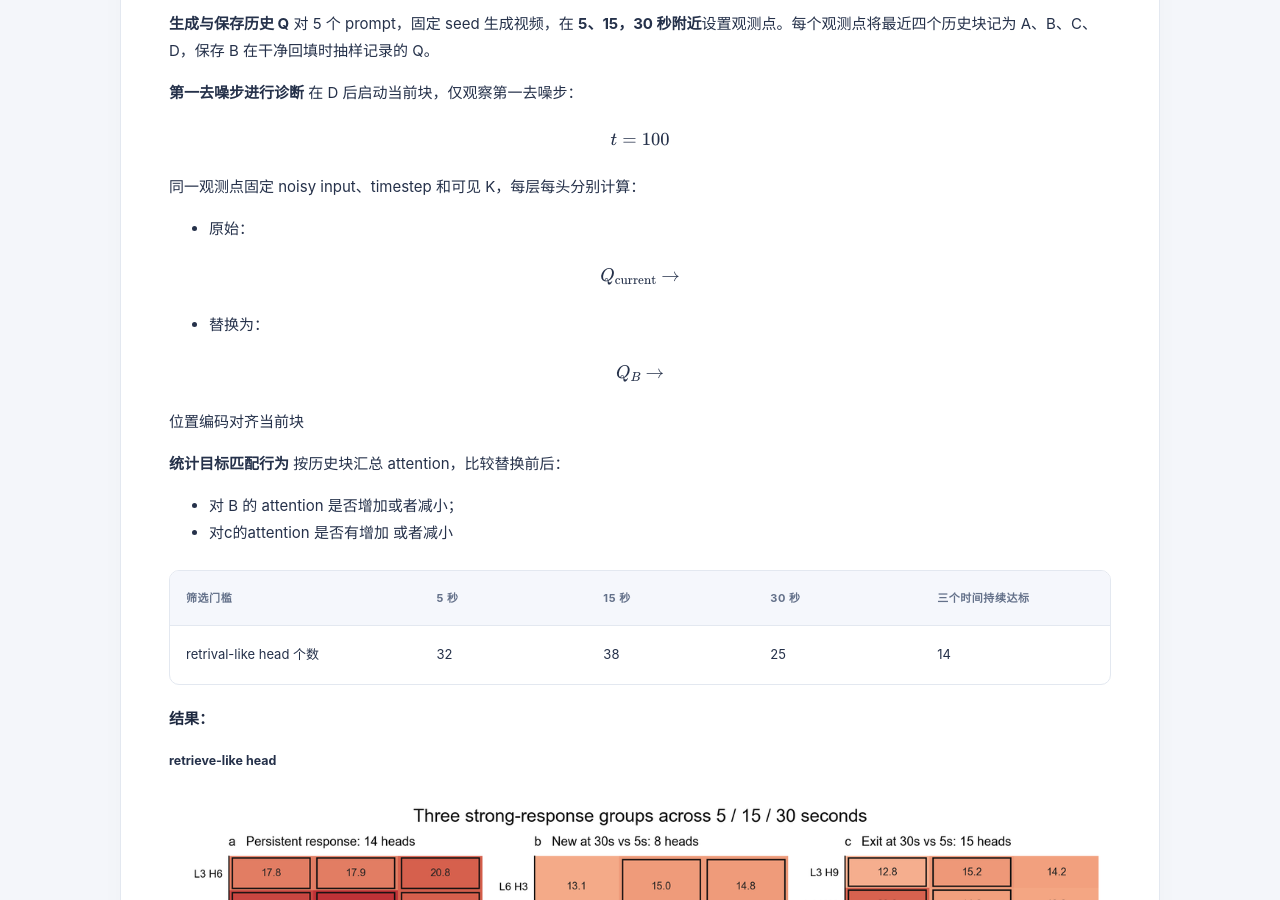
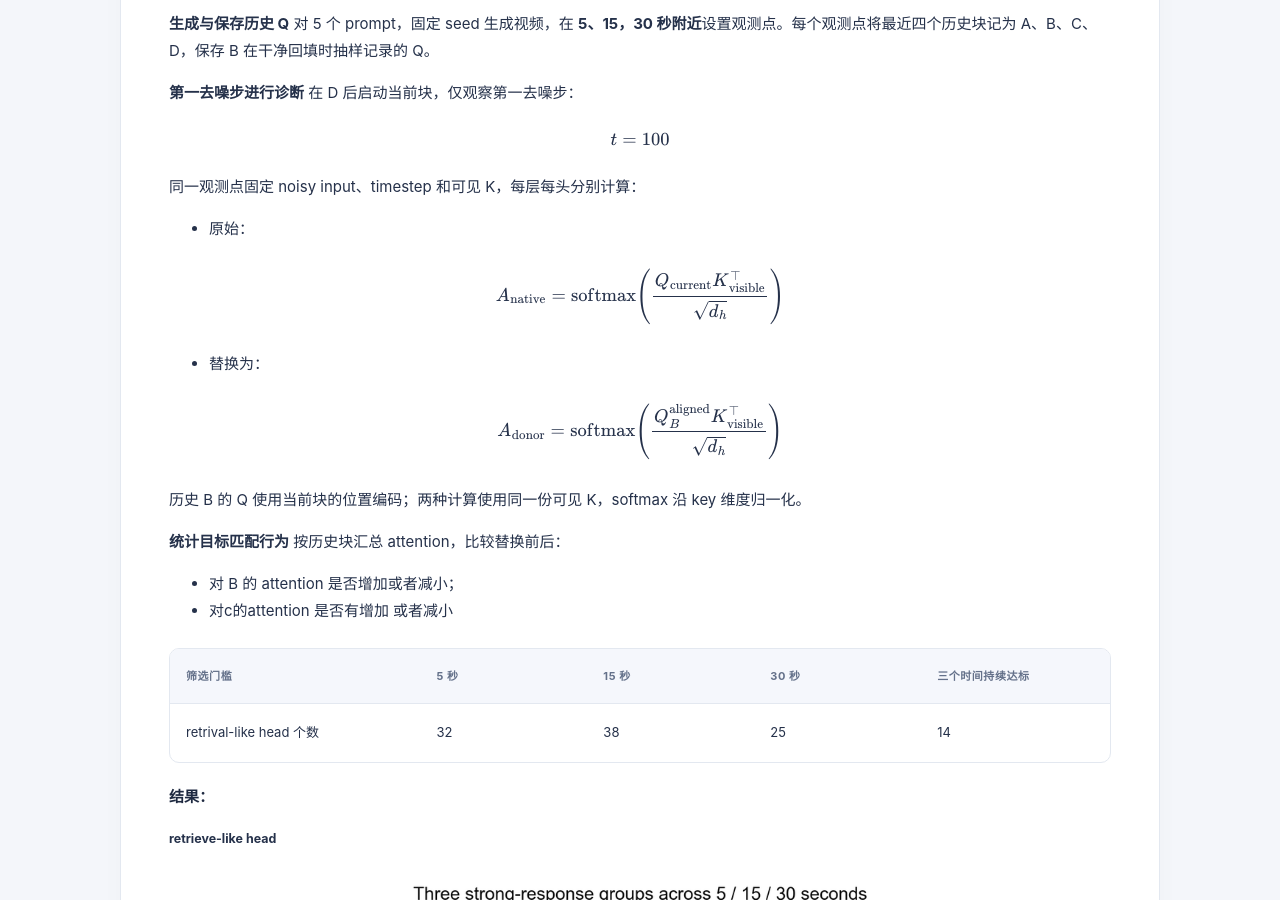
Before and after one commit to youngkinlon/experiment-records, a Jekyll site: the page built from 长视频生成实验/Q2：Retrieval-like head 探索.md, in a window 1280 px wide and 900 px high, scrolled down 872 px. Built offline with Jekyll 4.4.1, drawn with Linux system fonts in a browser that asks for light colours; our own code applies the rules of GitHub Pages for plain Markdown files.

Commit message:
Complete native and donor query attention equations

```diff
--- a/长视频生成实验/Q2：Retrieval-like head 探索.md
+++ b/长视频生成实验/Q2：Retrieval-like head 探索.md
@@ -36,16 +36,16 @@ $$
 - 原始：
 
 $$
-Q_{\mathrm{current}}\rightarrow
+A_{\mathrm{native}}=\operatorname{softmax}\!\left(\frac{Q_{\mathrm{current}}K_{\mathrm{visible}}^{\top}}{\sqrt{d_h}}\right)
 $$
 
 - 替换为：
 
 $$
-Q_B\rightarrow
+A_{\mathrm{donor}}=\operatorname{softmax}\!\left(\frac{Q_B^{\mathrm{aligned}}K_{\mathrm{visible}}^{\top}}{\sqrt{d_h}}\right)
 $$
 
-位置编码对齐当前块
+历史 B 的 Q 使用当前块的位置编码；两种计算使用同一份可见 K，softmax 沿 key 维度归一化。
 
 **统计目标匹配行为** 按历史块汇总 attention，比较替换前后：
 
```
